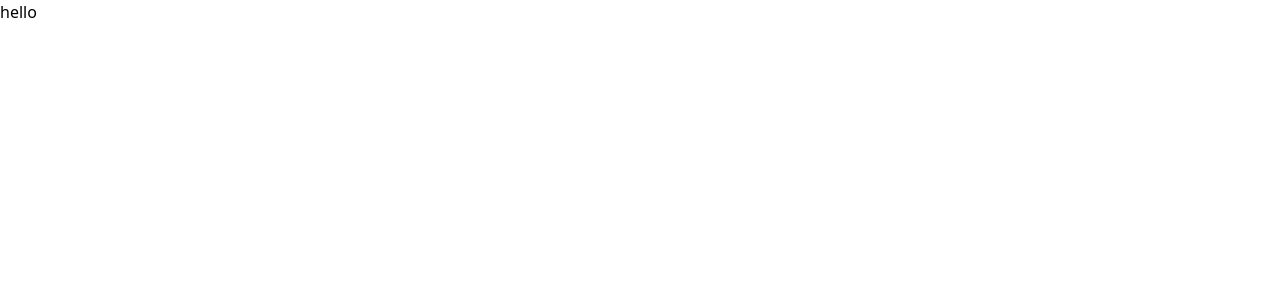
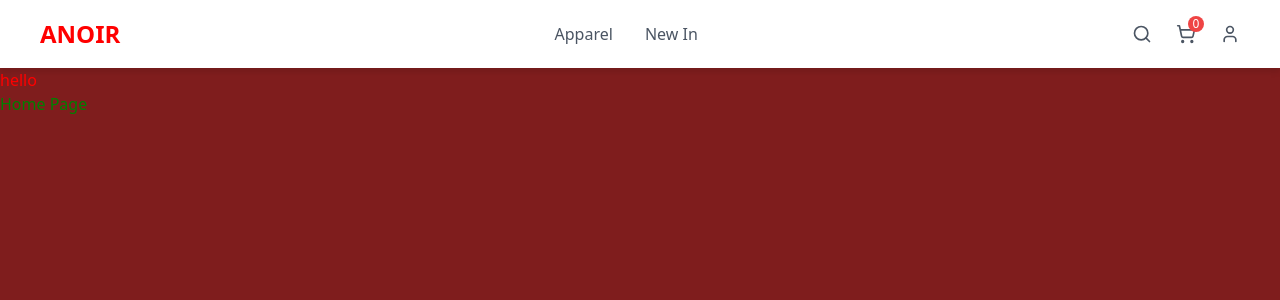
Before and after one commit to dhaneshdhakrey/Project-XI, a React (Create React App) app: page / in a window 1280 px wide. Shown: the top 300 px of the page. Built offline with nearby package versions, Linux system fonts and the light colour scheme.

Commit message:
Home Page with NavBar

```diff
--- a/package.json
+++ b/package.json
@@ -6,6 +6,7 @@
     "@testing-library/jest-dom": "^5.11.6",
     "@testing-library/react": "^11.2.2",
     "@testing-library/user-event": "^12.5.0",
+    "lucide-react": "^0.468.0",
     "react": "^18.3.1",
     "react-dom": "^18.3.1",
     "react-icons": "^5.3.0",
--- a/src/App.js
+++ b/src/App.js
@@ -1,10 +1,12 @@
 import React from "react";
-import MainCont from "./Components/MainDIv/MainCont";
+import Home from "./Components/HomePage/Home"
+;
 function App() {
   return (
     <div>
 
-    hello
+      <Home/>
+
 
     </div>
   );
--- /dev/null
+++ b/src/Components/HomePage/Home.css
@@ -0,0 +1,9 @@
+.MainDiv{
+    @apply  bg-red-900 h-screen;
+}
+.MainDiv{
+    color:red ;
+}
+h1{
+    color:green;
+}
--- /dev/null
+++ b/src/Components/HomePage/Home.js
@@ -0,0 +1,14 @@
+import Nav from "../Navbar/Nav";
+import './Home.css'
+function Home() {
+    return (
+        <div className="MainDiv">
+        <Nav/>
+        hello
+        <div>
+            <h1>Home Page</h1>
+        </div>
+        </div>
+    );
+}
+export default Home;
--- /dev/null
+++ b/src/Components/Navbar/Buttons.js
@@ -0,0 +1,7 @@
+function buttons() {
+    return (
+        <div>
+            <p>buttons</p>
+        </div>
+    );
+}
--- /dev/null
+++ b/src/Components/Navbar/Nav.css
@@ -0,0 +1,97 @@
+/* src/Nav.css */
+
+.navbar {
+   background-color: white;
+   box-shadow: 0 4px 6px rgba(0, 0, 0, 0.1);
+   padding: 1rem 1.5rem;
+   width: 100%;
+   z-index: 10;
+ }
+
+ .navbar-container {
+   max-width: 1200px; /* Adjust as needed */
+   margin: 0 auto;
+   display: flex;
+   align-items: center;
+   justify-content: space-between;
+   position: relative;
+ }
+
+ .navbar-logo {
+   font-size: 1.5rem;
+   font-weight: bold;
+ }
+
+ .navbar-links {
+   display: flex;
+   gap: 2rem;
+ }
+
+ .dropdown {
+   position: relative;
+ }
+
+ .navbar-link {
+   color: #4B5563; /* Gray-600 */
+   transition: color 0.3s;
+   padding: 0.5rem 0;
+ }
+
+ .navbar-link:hover {
+   color: #1F2937; /* Gray-900 */
+ }
+
+ .dropdown-menu {
+   position: absolute;
+   top: 100%;
+   left: 0;
+   margin-top: 0.5rem;
+   width: 12rem; /* Adjust as needed */
+   background-color: white;
+   border: 1px solid #E5E7EB; /* Gray-300 */
+   border-radius: 0.375rem; /* Rounded-md */
+   box-shadow: 0 1px 3px rgba(0, 0, 0, 0.1);
+   padding: 0.5rem 0;
+   z-index: 50;
+ }
+
+ .dropdown-item {
+   display: block;
+   padding: 0.5rem 1rem;
+   color: #374151; /* Gray-700 */
+   transition: background-color 0.3s;
+ }
+
+ .dropdown-item:hover {
+   background-color: #F3F4F6; /* Gray-100 */
+ }
+
+ .navbar-icons {
+   display: flex;
+   align-items: center;
+   gap: 1.5rem;
+ }
+
+ .icon-button {
+   color: #4B5563; /* Gray-600 */
+   transition: color 0.3s;
+ }
+
+ .icon-button:hover {
+   color: #1F2937; /* Gray-900 */
+ }
+
+ .icon-badge {
+   position: absolute;
+   top: -0.5rem;
+   right: -0.5rem;
+   background-color: #EF4444; /* Red-500 */
+   color: white;
+   font-size: 0.75rem; /* Text-xs */
+   border-radius: 9999px; /* Full rounded */
+   width: 1rem; /* w-4 */
+   height: 1rem; /* h-4 */
+   display: flex;
+   align-items: center;
+   justify-content: center;
+ }
--- /dev/null
+++ b/src/Components/Navbar/Nav.js
@@ -0,0 +1,127 @@
+// src/Nav.js
+import React, { useState, useRef } from "react";
+import { Search, ShoppingCart, User } from "lucide-react";
+import './Nav.css';
+
+
+function Nav() {
+  const [activeDropdown, setActiveDropdown] = useState(null);
+  const dropdownRef = useRef(null);
+  const timeoutRef = useRef(null);
+
+  const apparelItems = [
+    "Topwear",
+    "Bottomwear",
+    "Accessories",
+  ];
+
+  const newInItems = [
+    "Latest Collection",
+    "Seasonal Trends",
+    "Limited Edition",
+    "Bestsellers"
+  ];
+
+  const handleMouseEnter = (menu) => {
+    if (timeoutRef.current) clearTimeout(timeoutRef.current);
+    setActiveDropdown(menu);
+  };
+
+  const handleMouseLeave = () => {
+    timeoutRef.current = setTimeout(() => {
+      setActiveDropdown(null);
+    }, 100); // Small delay to allow mouse to move to dropdown
+  };
+
+  return (
+    <nav className="navbar">
+      <div className="navbar-container">
+        {/* Logo */}
+        <div className="navbar-logo">
+          ANOIR
+        </div>
+
+        {/* Middle Navigation with Dropdowns */}
+        <div className="navbar-links">
+          {/* Apparel Dropdown */}
+          <div className="dropdown">
+            <div
+              onMouseEnter={() => handleMouseEnter('apparel')}
+              onMouseLeave={handleMouseLeave}
+            >
+              <a href="#" className="navbar-link">
+                Apparel
+              </a>
+            </div>
+            {activeDropdown === 'apparel' && (
+              <div
+                ref={dropdownRef}
+                onMouseEnter={() => handleMouseEnter('apparel')}
+                onMouseLeave={handleMouseLeave}
+                className="dropdown-menu"
+              >
+                {apparelItems.map((item, index) => (
+                  <a
+                    key={index}
+                    href="#"
+                    className="dropdown-item"
+                  >
+                    {item}
+                  </a>
+                ))}
+              </div>
+            )}
+          </div>
+
+          {/* New In Dropdown */}
+          <div className="dropdown">
+            <div
+              onMouseEnter={() => handleMouseEnter('newIn')}
+              onMouseLeave={handleMouseLeave}
+            >
+              <a href="#" className="navbar-link">
+                New In
+              </a>
+            </div>
+            {activeDropdown === 'newIn' && (
+              <div
+                ref={dropdownRef}
+                onMouseEnter={() => handleMouseEnter('newIn')}
+                onMouseLeave={handleMouseLeave}
+                className="dropdown-menu"
+              >
+                {newInItems.map((item, index) => (
+                  <a
+                    key={index}
+                    href="#"
+                    className="dropdown-item"
+                  >
+                    {item}
+                  </a>
+                ))}
+              </div>
+            )}
+          </div>
+        </div>
+
+        {/* Right Side Icons */}
+        <div className="navbar-icons">
+          <button className="icon-button">
+            <Search size={20} />
+          </button>
+          <button className="icon-button relative">
+            <ShoppingCart size={20} />
+            <span className="icon-badge">
+              0
+            </span>
+          </button>
+          <button className="icon-button">
+            <User size={20} />
+          </button>
+        </div>
+      </div>
+    </nav>
+  );
+}
+
+export default Nav;
```
Also changed, not shown: src/Components/MainDIv/MainCont.js (deleted), 1 other file (tests, documents, lock files or other folders).
